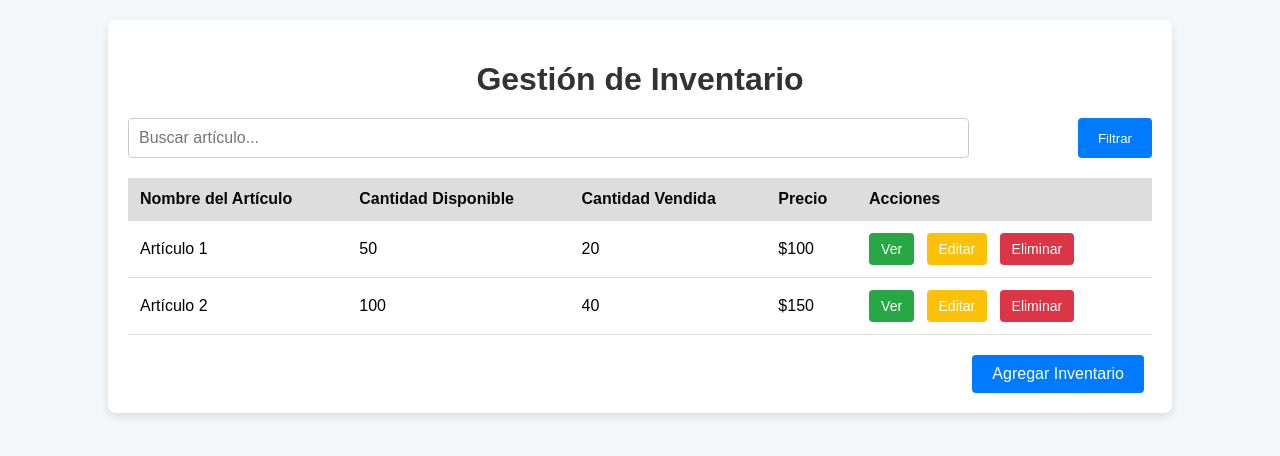
After one commit to briancgx/concesionaria-osorio, a Flask app: page /inventario in a window 1280 px wide. The commit adds this page. Shown: the top 456 px of the page. Run offline with Flask 3, Linux system fonts and the light colour scheme.

Commit message:
landin full

```diff
--- a/app.py
+++ b/app.py
@@ -1,5 +1,6 @@
 from flask import Flask, render_template, request, redirect, url_for, flash
 from flask_sqlalchemy import SQLAlchemy
+
 
 # Crear instancia de Flask
 app = Flask(__name__)
@@ -32,5 +33,27 @@ def login():
 def home():
     return render_template('index.html')  # Asegúrate de tener el archivo index.html en la carpeta templates/
 
+@app.route('/panel')
+def panel_control():
+    return render_template('panel_control.html')
+@app.route('/clientes')
+def clientes():
+    # Aquí puedes obtener la lista de clientes desde la base de datos
+    return render_template('clientes.html')
+
+@app.route('/creditos')
+def creditos():
+    # Aquí renderizas la plantilla para gestionar créditos
+    return render_template('creditos.html')
+
+@app.route('/inventario')
+def gestion_inventarios():
+    # Aquí puedes pasar los datos necesarios para la plantilla (si fuera necesario).
+    return render_template('inventarios.html')
+
+@app.route('/usuarios')
+def gestion_usuarios():
+    return render_template('usuarios.html')
+
 if __name__ == '__main__':
     app.run(debug=True)
--- /dev/null
+++ b/static/css/inventarios.css
@@ -0,0 +1,129 @@
+/* Estilos generales */
+body {
+    font-family: Arial, sans-serif;
+    background-color: #f4f7fa;
+    margin: 0;
+    padding: 0;
+}
+
+.container {
+    width: 80%;
+    margin: 20px auto;
+    padding: 20px;
+    background-color: #fff;
+    border-radius: 8px;
+    box-shadow: 0 4px 8px rgba(0, 0, 0, 0.1);
+}
+
+h1 {
+    text-align: center;
+    color: #333;
+    margin-bottom: 20px;
+}
+
+/* Estilos para la barra de búsqueda */
+.search-bar {
+    display: flex;
+    justify-content: space-between;
+    margin-bottom: 20px;
+}
+
+#searchInput {
+    width: 80%;
+    padding: 10px;
+    font-size: 16px;
+    border: 1px solid #ccc;
+    border-radius: 4px;
+}
+
+#filterButton {
+    padding: 10px 20px;
+    background-color: #007BFF;
+    color: white;
+    border: none;
+    border-radius: 4px;
+    cursor: pointer;
+}
+
+#filterButton:hover {
+    background-color: #0056b3;
+}
+
+/* Estilos de la tabla */
+table {
+    width: 100%;
+    border-collapse: collapse;
+    margin-top: 20px;
+}
+
+th, td {
+    padding: 12px;
+    text-align: left;
+    border-bottom: 1px solid #ddd;
+}
+
+th {
+    background-color: #ddd;
+    color: rgb(7, 7, 7);
+}
+
+tr:hover {
+    background-color: #f1f1f1;
+}
+
+/* Estilos de los botones de acción */
+.btn {
+    padding: 8px 12px;
+    font-size: 14px;
+    border: none;
+    border-radius: 4px;
+    cursor: pointer;
+    margin-right: 8px;
+}
+
+.view {
+    background-color: #28a745;
+    color: white;
+}
+
+.view:hover {
+    background-color: #218838;
+}
+
+.edit {
+    background-color: #ffc107;
+    color: white;
+}
+
+.edit:hover {
+    background-color: #e0a800;
+}
+
+.delete {
+    background-color: #dc3545;
+    color: white;
+}
+
+.delete:hover {
+    background-color: #c82333;
+}
+
+/* Botón para agregar inventario */
+.action-buttons {
+    display: flex;
+    justify-content: flex-end;
+    margin-top: 20px;
+}
+
+.add {
+    background-color: #007BFF;
+    color: white;
+    padding: 10px 20px;
+    border-radius: 4px;
+    font-size: 16px;
+    cursor: pointer;
+}
+
+.add:hover {
+    background-color: #0056b3;
+}
--- a/templates/clientes.html
+++ b/templates/clientes.html
@@ -9,9 +9,9 @@
 <body>
     <!-- Encabezado -->
     <header>
-        <h1>Gestión de Clientes</h1>
+        <h1>Gestion de clientes</h1>
         <nav>
-            <button onclick="window.location.href='/panel'">Volver al Panel</button>
+            <button onclick="window.location.href='/panel'" style="background-color: #bcb6b6; color: white; padding: 10px 20px; border: none; border-radius: 5px; cursor: pointer;">Volver al Panel</button>
         </nav>
     </header>
 
--- /dev/null
+++ b/templates/inventarios.html
@@ -0,0 +1,63 @@
+<!DOCTYPE html>
+<html lang="es">
+<head>
+    <meta charset="UTF-8">
+    <meta name="viewport" content="width=device-width, initial-scale=1.0">
+    <title>Gestión de Inventario</title>
+    <link rel="stylesheet" href="{{ url_for('static', filename='css/inventarios.css') }}">
+</head>
+<body>
+    <div class="container">
+        <h1>Gestión de Inventario</h1>
+
+        <!-- Sección de filtros -->
+        <div class="search-bar">
+            <input type="text" placeholder="Buscar artículo..." id="searchInput">
+            <button id="filterButton">Filtrar</button>
+        </div>
+
+        <!-- Tabla de Inventario -->
+        <table>
+            <thead>
+                <tr>
+                    <th>Nombre del Artículo</th>
+                    <th>Cantidad Disponible</th>
+                    <th>Cantidad Vendida</th>
+                    <th>Precio</th>
+                    <th>Acciones</th>
+                </tr>
+            </thead>
+            <tbody>
+                <!-- Aquí irían los datos dinámicos -->
+                <tr>
+                    <td>Artículo 1</td>
+                    <td>50</td>
+                    <td>20</td>
+                    <td>$100</td>
+                    <td>
+                        <button class="btn view">Ver</button>
+                        <button class="btn edit">Editar</button>
+                        <button class="btn delete">Eliminar</button>
+                    </td>
+                </tr>
+                <tr>
+                    <td>Artículo 2</td>
+                    <td>100</td>
+                    <td>40</td>
+                    <td>$150</td>
+                    <td>
+                        <button class="btn view">Ver</button>
+                        <button class="btn edit">Editar</button>
+                        <button class="btn delete">Eliminar</button>
+                    </td>
+                </tr>
+            </tbody>
+        </table>
+
+        <!-- Botones para agregar -->
+        <div class="action-buttons">
+            <button class="btn add">Agregar Inventario</button>
+        </div>
+    </div>
+</body>
+</html>
--- a/templates/panel_control.html
+++ b/templates/panel_control.html
@@ -45,6 +45,7 @@
                 <button onclick="window.location.href='/clientes'">Clientes</button>
                 <button onclick="window.location.href='/creditos'">Créditos</button>
                 <button onclick="window.location.href='/inventario'">Inventario</button>
+                <button onclick="window.location.href='/usuarios'">Usuarios</button>
             </div>
         </div>
     </div>
```
Also changed, not shown: static/css/clientes.css (+47 -28 lines), static/css/creditos.css (added, +117 -0 lines), static/css/usuarios.css (added, +96 -0 lines), static/js/inventarios.js (added, +13 -0 lines), templates/creditos.html (added, +55 -0 lines), templates/usuarios.html (added, +46 -0 lines).
